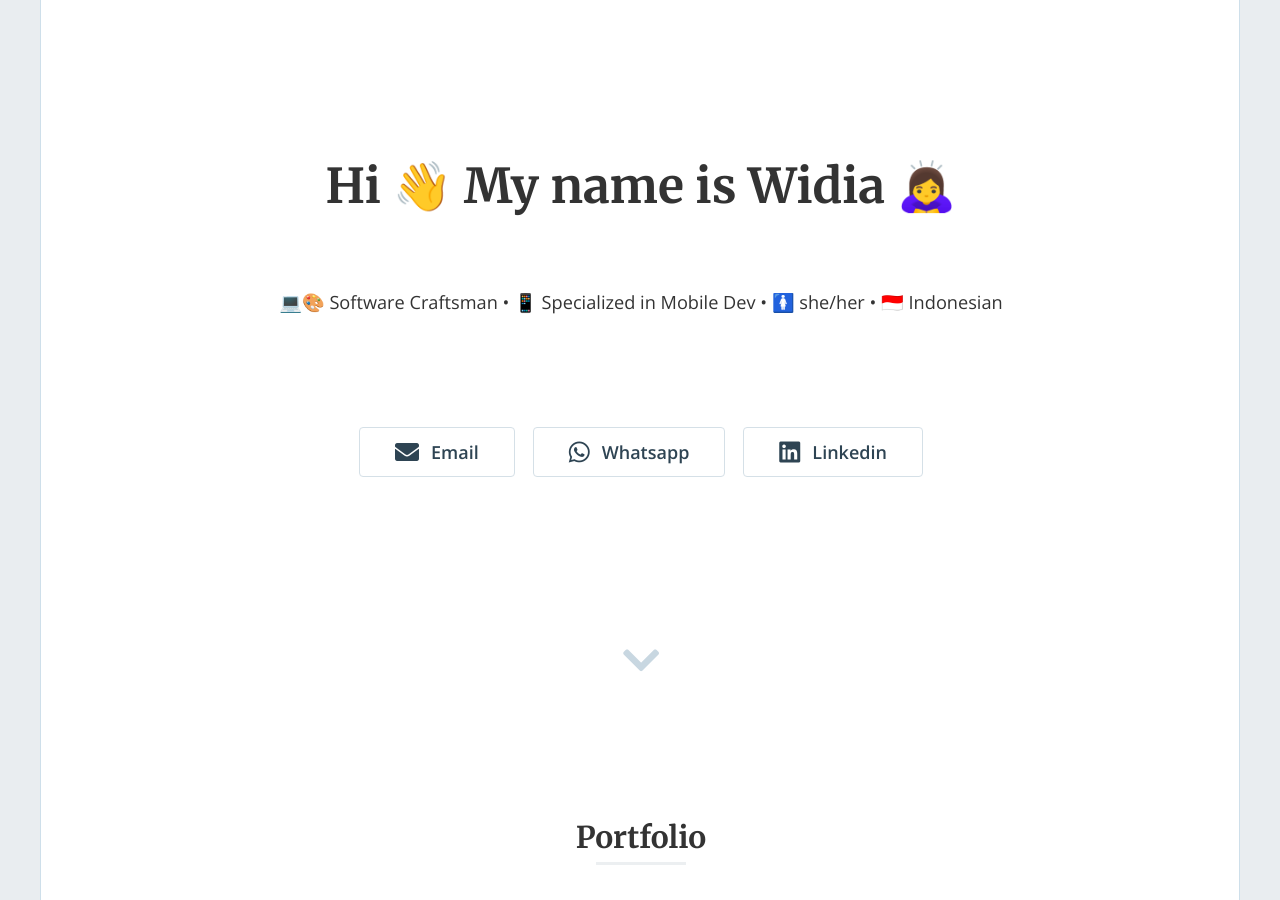
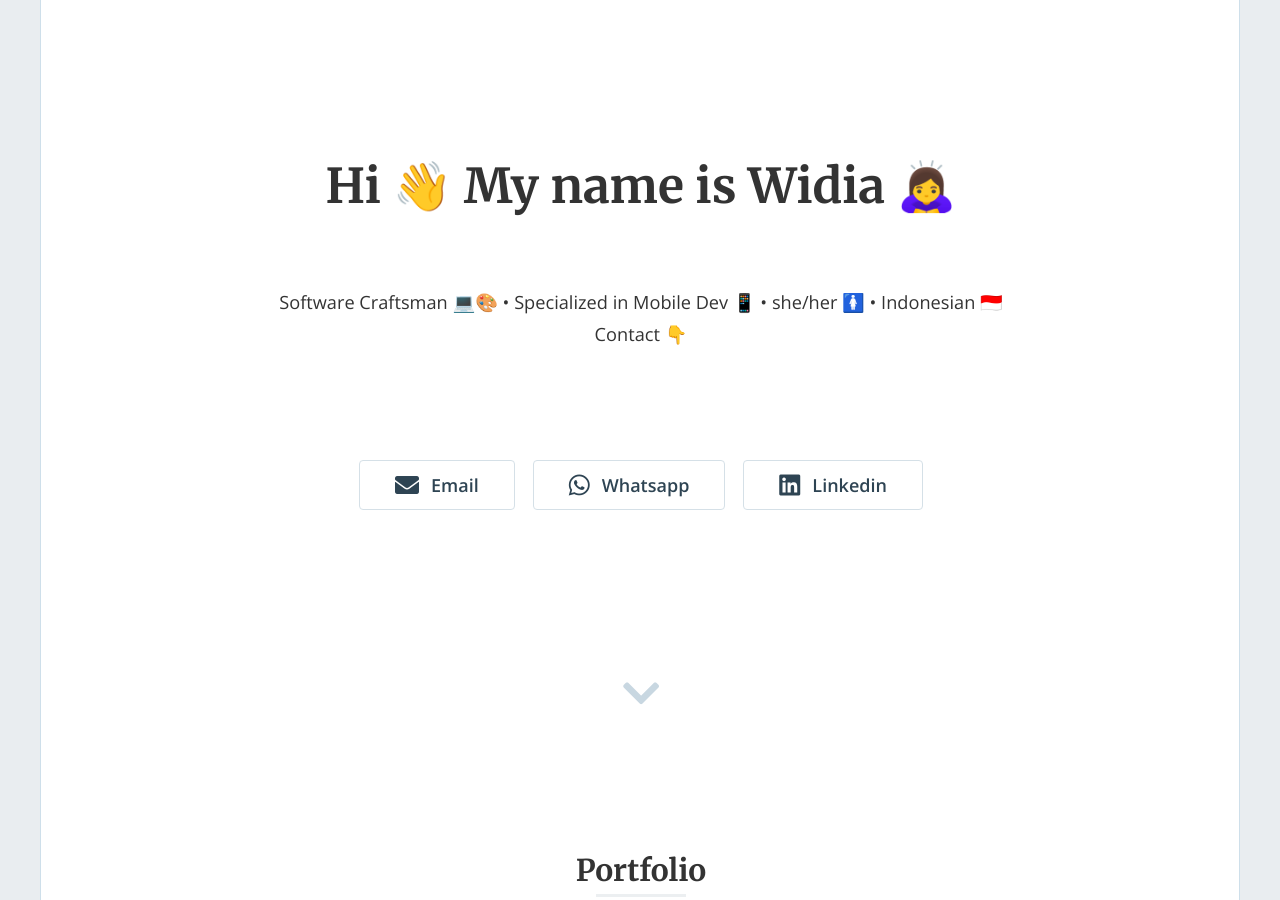
Before and after one commit to widiarifki/widiarifki.github.io, a Jekyll site: the page built from index.html, in a window 1280 px wide and 900 px high. Built offline with Jekyll 4.4.1, drawn with Linux system fonts in a browser that asks for light colours; nearby versions of some CDN libraries; emoji names are drawn with the system emoji font; the list of posts is cut into pages by our own code.

Commit message:
update header

```diff
--- a/_config.yml
+++ b/_config.yml
@@ -16,7 +16,7 @@
 title: "Hello. I'm Widia - Portfolio"
 email: 'widiarifki@gmail.com'
 heading: 'Hi :wave: My name is Widia :bowing_woman:'
-description: ':computer::art: Software Craftsman  •  :iphone: Specialized in Mobile Dev  •  :womens: she/her  •  :indonesia: Indonesian'
+description: 'Software Craftsman :computer::art: •  Specialized in Mobile Dev :iphone: •  she/her :womens: •  Indonesian :indonesia:<br />Contact :point_down:'
 baseurl: "" # the subpath of your site, e.g. /blog
 url: "https://widiarifki.github.io" # the base hostname & protocol for your site, e.g. https://example.com
 twitter_username: ''
```
